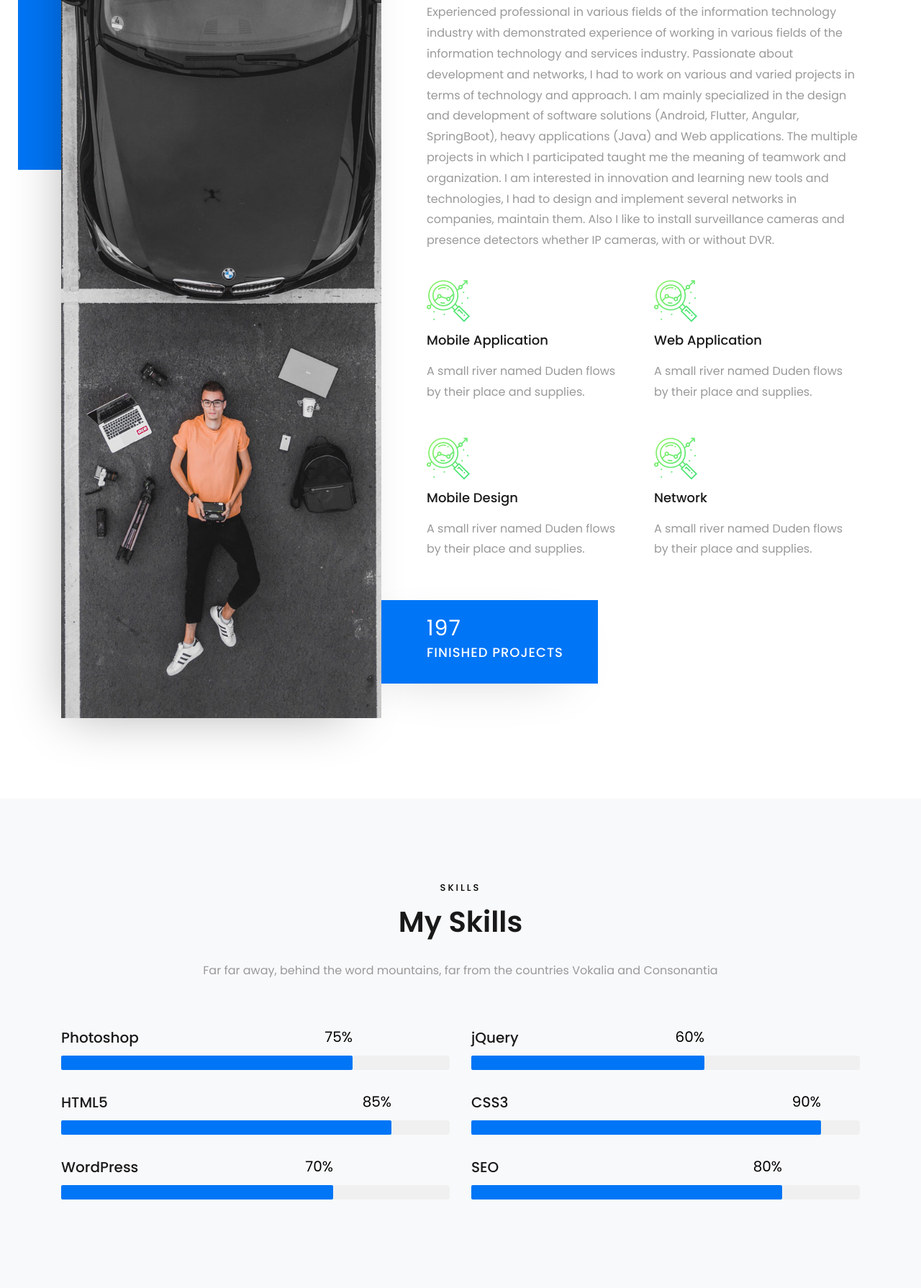
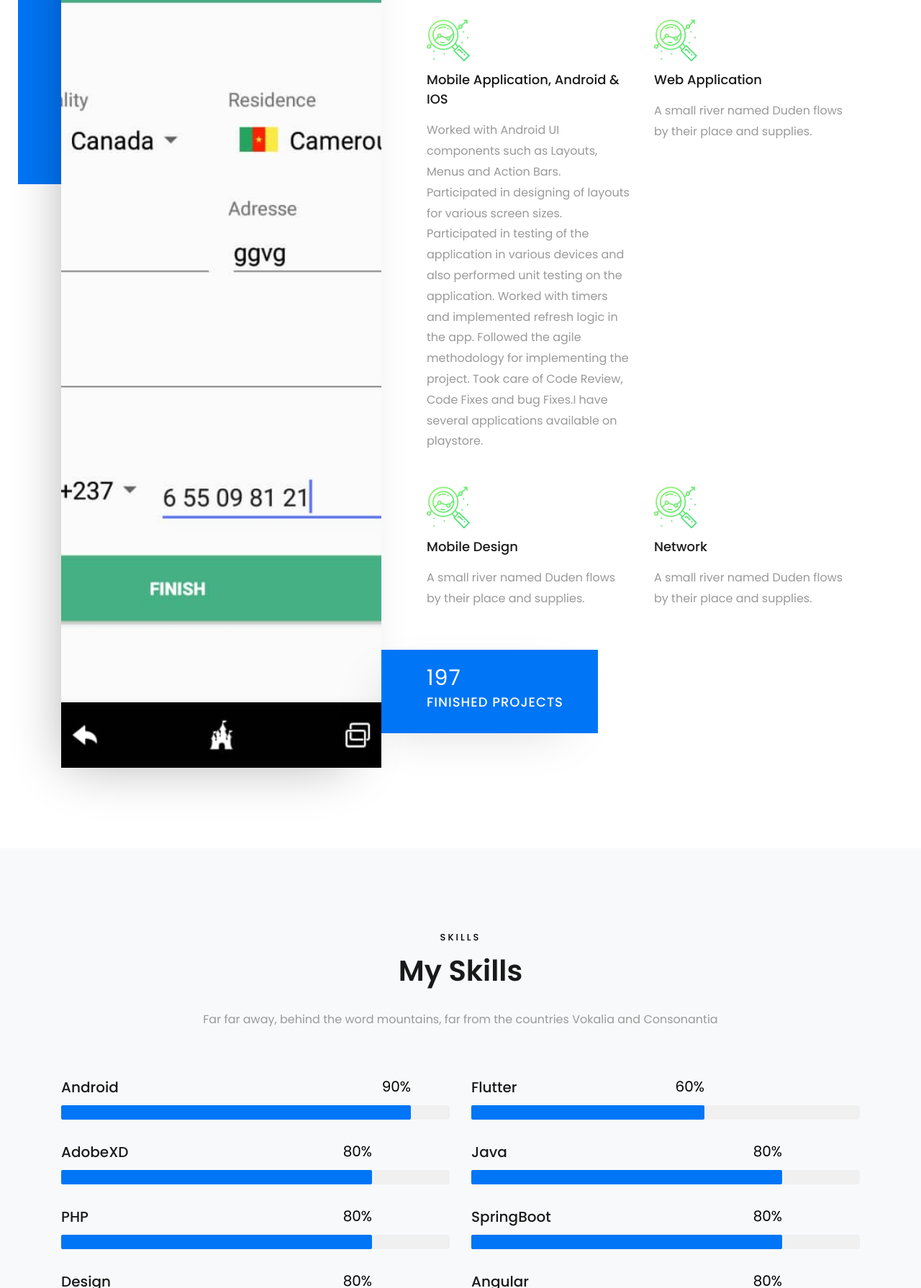
Before and after one commit to frankgue/frankgue.github.io, a plain HTML site: page index.html in a window 1280 px wide. Shown: the part 1010-2800 px from the top of the page at 72% size. Drawn offline with Linux system fonts and the light colour scheme; files whose address does not match are found by name.

Commit message:
branding

```diff
--- a/index.html
+++ b/index.html
@@ -117,7 +117,7 @@
     			<div class="col-md-6 col-lg-5 d-flex">
     				<div class="img-about img d-flex align-items-stretch">
     					<div class="overlay"></div>
-	    				<div class="img d-flex align-self-stretch align-items-center" style="background-image:url(images/about-1.jpg);">
+	    				<div class="img d-flex align-self-stretch align-items-center" style="background-image:url(images/realisation1.jpg);">
 	    				</div>
     				</div>
     			</div>
@@ -126,9 +126,7 @@
 		          <div class="col-md-12 heading-section ftco-animate">
 		          	<span class="subheading">Welcome</span>
 		            <h2 class="mb-4" style="font-size: 34px; text-transform: capitalize;">About Me</h2>
-		            <p>Experienced professional in various fields of the information technology industry with demonstrated experience of working in various fields of the information technology and services industry. Passionate about development and networks, I had to work on various and varied projects in terms of technology and approach.
-						I am mainly specialized in the design and development of software solutions (Android, Flutter, Angular, SpringBoot), heavy applications (Java) and Web applications. The multiple projects in which I participated taught me the meaning of teamwork and organization.
-						I am interested in innovation and learning new tools and technologies, I had to design and implement several networks in companies, maintain them. Also I like to install surveillance cameras and presence detectors whether IP cameras, with or without DVR.</p>
+		            <pg</p>
 		          </div>
 		        </div>
 		        <div class="row">
@@ -136,8 +134,13 @@
 		        		<div class="media block-6 services d-block ftco-animate">
 		              <div class="icon"><span class="flaticon-analysis"></span></div>
 		              <div class="media-body">
-		                <h3 class="heading mb-3">Mobile Application</h3>
-		                <p>A small river named Duden flows by their place and supplies.</p>
+		                <h3 class="heading mb-3">Mobile Application, Android & IOS</h3>
+		                <p>Worked with Android UI components such as Layouts, Menus and Action Bars.
+							Participated in designing of layouts for various screen sizes.
+							Participated in testing of the application in various devices and also performed unit testing on the application.
+							Worked with timers and implemented refresh logic in the app.
+							Followed the agile methodology for implementing the project.
+							Took care of Code Review, Code Fixes and bug Fixes.I have several applications available on playstore.</p>
 		              </div>
 		            </div>
 		        	</div>
@@ -195,6 +198,94 @@
           </div>
         </div>
 				<div class="row">
+					<div class="col-md-6 animate-box">
+						<div class="progress-wrap ftco-animate">
+							<h3>Android</h3>
+							<div class="progress">
+							 	<div class="progress-bar color-1" role="progressbar" aria-valuenow="90"
+							  	aria-valuemin="0" aria-valuemax="100" style="width:90%">
+							    <span>90%</span>
+							  	</div>
+							</div>
+						</div>
+					</div>
+					<div class="col-md-6 animate-box">
+						<div class="progress-wrap ftco-animate">
+							<h3>Flutter</h3>
+							<div class="progress">
+							 	<div class="progress-bar color-2" role="progressbar" aria-valuenow="60"
+							  	aria-valuemin="0" aria-valuemax="100" style="width:60%">
+							    <span>60%</span>
+							  	</div>
+							</div>
+						</div>
+					</div>
+					<div class="col-md-6 animate-box">
+						<div class="progress-wrap ftco-animate">
+							<h3>AdobeXD</h3>
+							<div class="progress">
+							 	<div class="progress-bar color-6" role="progressbar" aria-valuenow="80"
+							  	aria-valuemin="0" aria-valuemax="100" style="width:80%">
+							    <span>80%</span>
+							  	</div>
+							</div>
+						</div>
+					</div>
+					<div class="col-md-6 animate-box">
+						<div class="progress-wrap ftco-animate">
+							<h3>Java</h3>
+							<div class="progress">
+							 	<div class="progress-bar color-6" role="progressbar" aria-valuenow="80"
+							  	aria-valuemin="0" aria-valuemax="100" style="width:80%">
+							    <span>80%</span>
+							  	</div>
+							</div>
+						</div>
+					</div>
+					<div class="col-md-6 animate-box">
+						<div class="progress-wrap ftco-animate">
+							<h3>PHP</h3>
+							<div class="progress">
+							 	<div class="progress-bar color-6" role="progressbar" aria-valuenow="80"
+							  	aria-valuemin="0" aria-valuemax="100" style="width:80%">
+							    <span>80%</span>
+							  	</div>
+							</div>
+						</div>
+					</div>
+					<div class="col-md-6 animate-box">
+						<div class="progress-wrap ftco-animate">
+							<h3>SpringBoot</h3>
+							<div class="progress">
+							 	<div class="progress-bar color-6" role="progressbar" aria-valuenow="80"
+							  	aria-valuemin="0" aria-valuemax="100" style="width:80%">
+							    <span>80%</span>
+							  	</div>
+							</div>
+						</div>
+					</div>
+					<div class="col-md-6 animate-box">
+						<div class="progress-wrap ftco-animate">
+							<h3>Design</h3>
+							<div class="progress">
+							 	<div class="progress-bar color-6" role="progressbar" aria-valuenow="80"
+							  	aria-valuemin="0" aria-valuemax="100" style="width:80%">
+							    <span>80%</span>
+							  	</div>
+							</div>
+						</div>
+					</div>
+					<div class="col-md-6 animate-box">
+						<div class="progress-wrap ftco-animate">
+							<h3>Angular</h3>
+							<div class="progress">
+							 	<div class="progress-bar color-6" role="progressbar" aria-valuenow="80"
+							  	aria-valuemin="0" aria-valuemax="100" style="width:80%">
+							    <span>80%</span>
+							  	</div>
+							</div>
+						</div>
+					</div>
 					<div class="col-md-6 animate-box">
 						<div class="progress-wrap ftco-animate">
 							<h3>Photoshop</h3>
@@ -339,7 +430,7 @@
         </div>
     		<div class="row">
     			<div class="col-md-8">
-    				<div class="project img ftco-animate img-2 d-flex justify-content-center align-items-center" style="background-image: url(images/project-1.jpg);">
+    				<div class="project img ftco-animate img-2 d-flex justify-content-center align-items-center" style="background-image: url(images/realisation2.jpg);">
     					<div class="overlay"></div>
 	    				<div class="text text-center p-4">
 	    					<h3><a href="#">Branding &amp; Illustration Design</a></h3>
@@ -379,7 +470,7 @@
     				</div>
   				</div>
   				<div class="col-md-8">
-    				<div class="project img ftco-animate d-flex justify-content-center align-items-center" style="background-image: url(images/project-5.jpg);">
+    				<div class="project img ftco-animate d-flex justify-content-center align-items-center" style="background-image: url(images/realisation3.jpg);">
     					<div class="overlay"></div>
 	    				<div class="text text-center p-4">
 	    					<h3><a href="#">Branding &amp; Illustration Design</a></h3>
```
Also changed, not shown: images/IMG-20200407-WA0009.jpg (added), images/IMG-20200411-WA0030.jpg (added), images/IMG-20200411-WA0032.jpg (added), images/IMG-20200429-WA0023.jpg (added), images/IMG-20200429-WA0024.jpg (added), images/IMG-20200429-WA0026.jpg (added), images/IMG-20200429-WA0027.jpg (added), images/IMG-20200429-WA0028.jpg (added), images/IMG-20200429-WA0029.jpg (added), images/IMG-20200429-WA0030.jpg (added), images/IMG-20200506-WA0001.jpg (added), images/realisation1.jpg (added), images/realisation2.jpg (added), images/realisation3.jpg (added).
